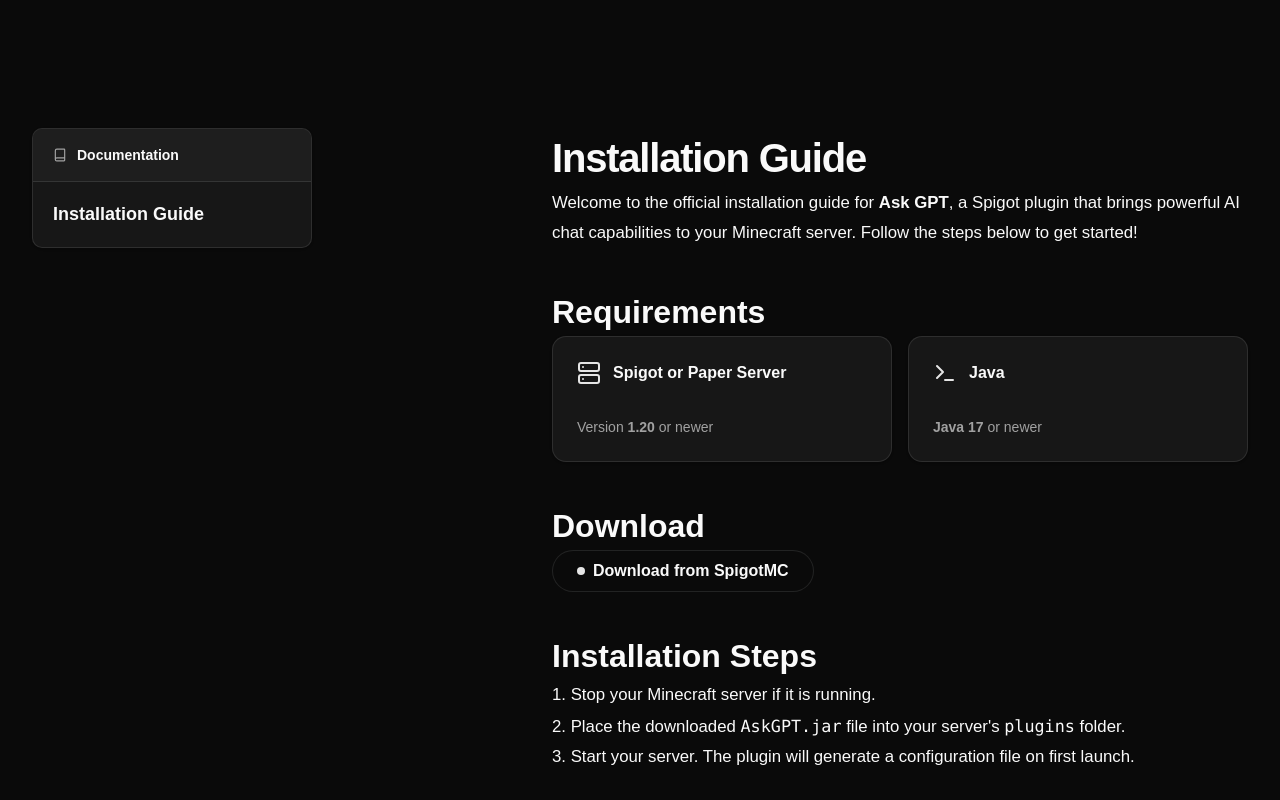
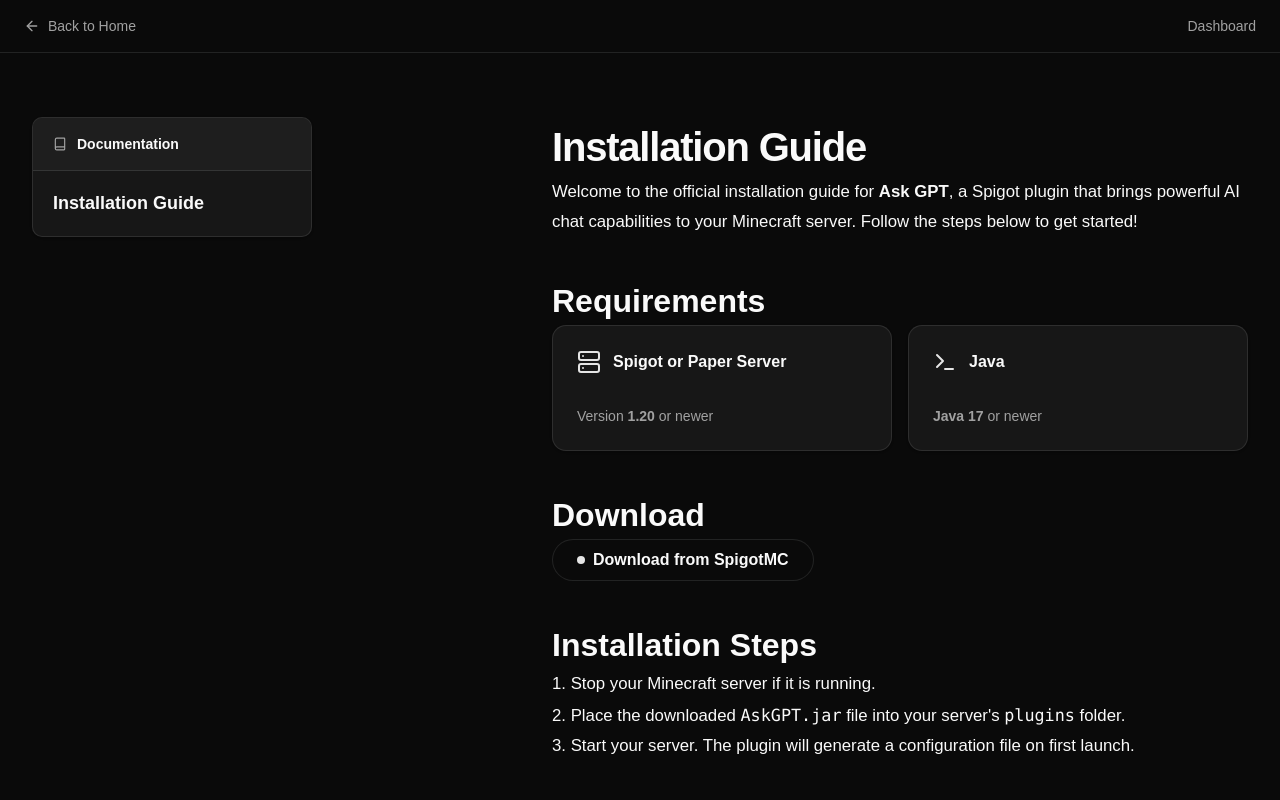
Before and after one commit to MisterCommand/mc-ask-gpt-web-worker, a Next.js app: page /docs/installation in a window 1280 px wide. Shown: the top 800 px of the page. Built offline with nearby package versions, Linux system fonts and the light colour scheme; no server answers.

Commit message:
Add docs header

```diff
--- /dev/null
+++ b/src/app/docs/docs-header.tsx
@@ -0,0 +1,29 @@
+"use client"
+
+import { ArrowLeft } from "lucide-react";
+import Link from "next/link";
+
+export function DashboardHeader() {
+  return (
+    <header className="border-b border-border px-6 py-4">
+      <div className="flex items-center justify-between">
+        <Link
+          href="/"
+          className="flex items-center space-x-2 text-sm text-muted-foreground hover:text-foreground"
+        >
+          <ArrowLeft className="h-4 w-4" />
+          <span>Back to Home</span>
+        </Link>
+
+        <div className="flex items-center space-x-4">
+          <Link
+            href="/dashboard"
+            className="text-sm text-muted-foreground hover:text-foreground flex gap-1 items-center"
+          >
+            Dashboard
+          </Link>
+        </div>
+      </div>
+    </header>
+  );
+}
--- a/src/app/docs/layout.tsx
+++ b/src/app/docs/layout.tsx
@@ -1,11 +1,14 @@
+import { DashboardHeader } from "./docs-header";
 import { Book } from "lucide-react";
 import Link from "next/link";
 
 export default function DocsLayout({ children }: { children: React.ReactNode }) {
   return (
-    <section className="py-32">
+  <div className="min-h-screen bg-background">
+        <DashboardHeader />
+    <section className="py-16">
       <div className="container grid gap-12 md:grid-cols-12 md:gap-8 max-w-7xl mx-auto px-4 sm:px-6 lg:px-8">
-        <div className="order-last md:order-none md:col-span-4 lg:col-span-3">
+        <div className="md:order-none md:col-span-4 lg:col-span-3">
           <aside className="flex flex-col gap-2">
             <div className="border-border bg-card mb-6 overflow-hidden rounded-lg border shadow-sm">
               <div className="border-border bg-muted/50 border-b px-5 py-4">
@@ -27,5 +30,6 @@
         </div>
       </div>
     </section>
+    </div>
   );
 }
```
